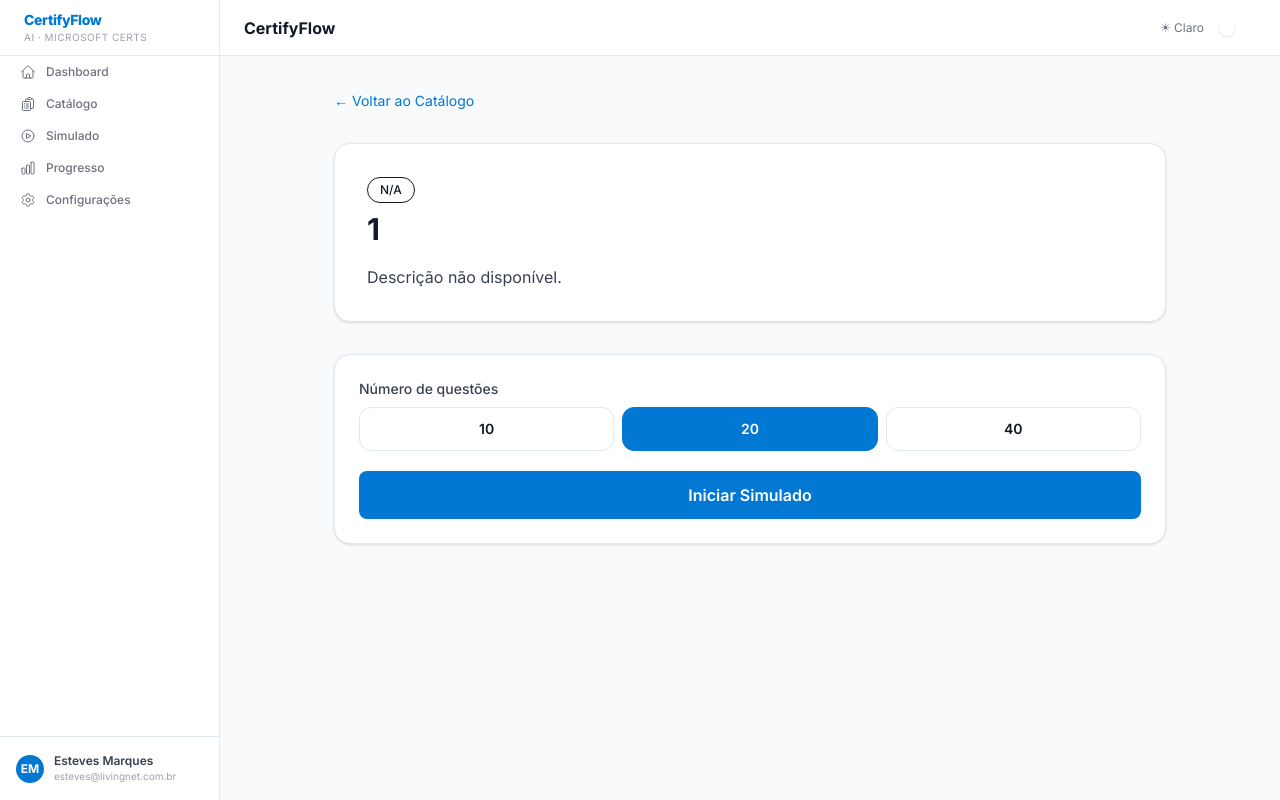
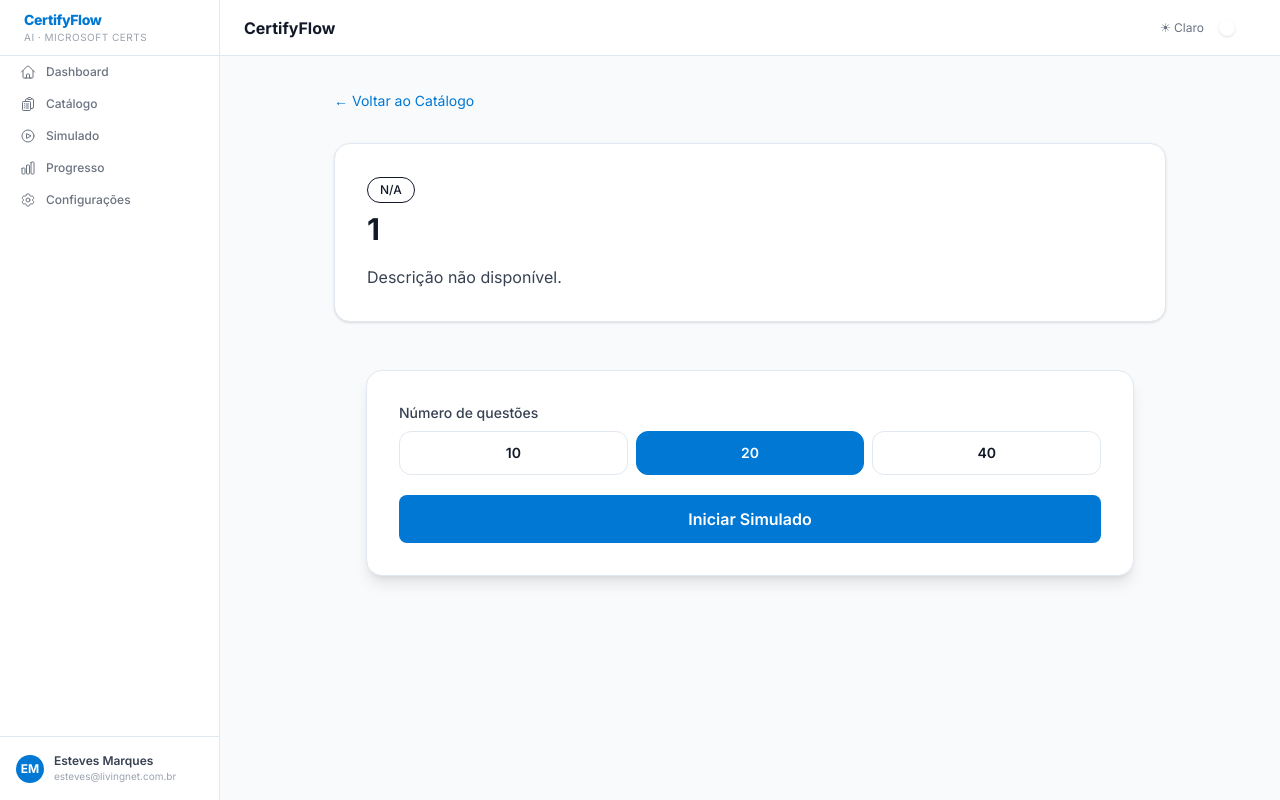
Before and after one commit to EstevesMarques/certifyflow-ai, a Next.js app: page /exam/1 in a window 1280 px wide. Built offline with nearby package versions, Linux system fonts and the light colour scheme.

Commit message:
feat: update CTA container to max-w-3xl with shadow-lg and mt-12
Co-Authored-By: Claude Opus 4.7 <noreply@anthropic.com>

```diff
--- a/app/(app)/exam/[examId]/page.tsx
+++ b/app/(app)/exam/[examId]/page.tsx
@@ -128,7 +128,7 @@ export default function ExamDetailPage() {
 
       {/* Start section */}
       <div
-        className="rounded-2xl shadow-sm border p-6 space-y-5"
+        className="max-w-3xl mx-auto mt-12 mb-8 rounded-2xl shadow-lg border p-6 md:p-8 space-y-5"
         style={{ background: 'var(--bg-card)', borderColor: 'var(--border)' }}
       >
         <div>
```
